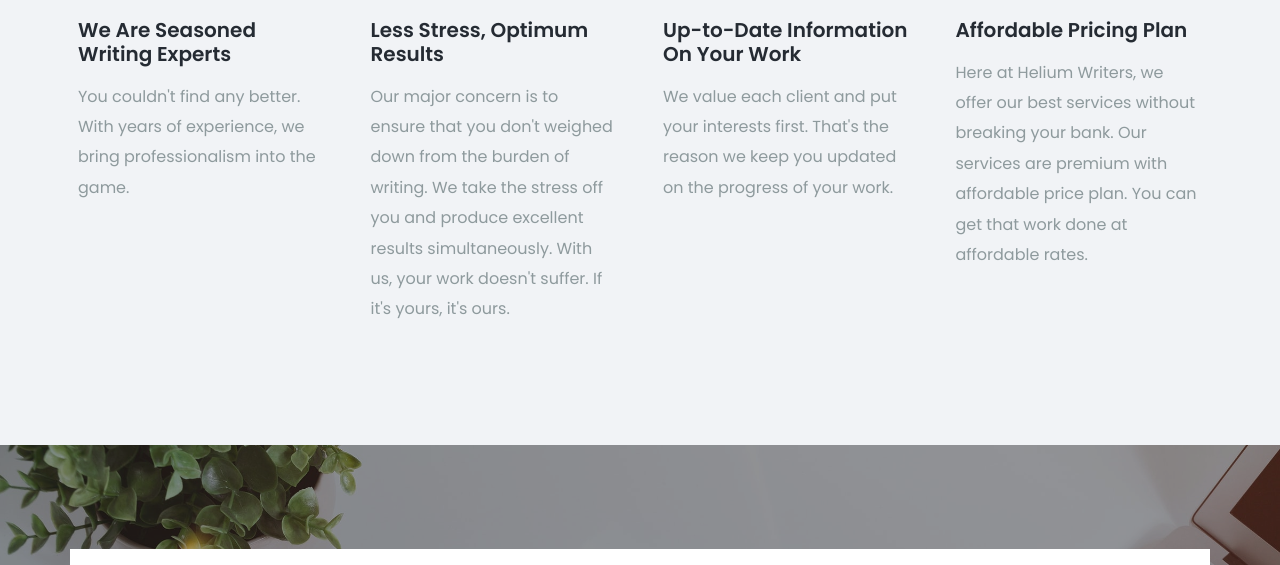
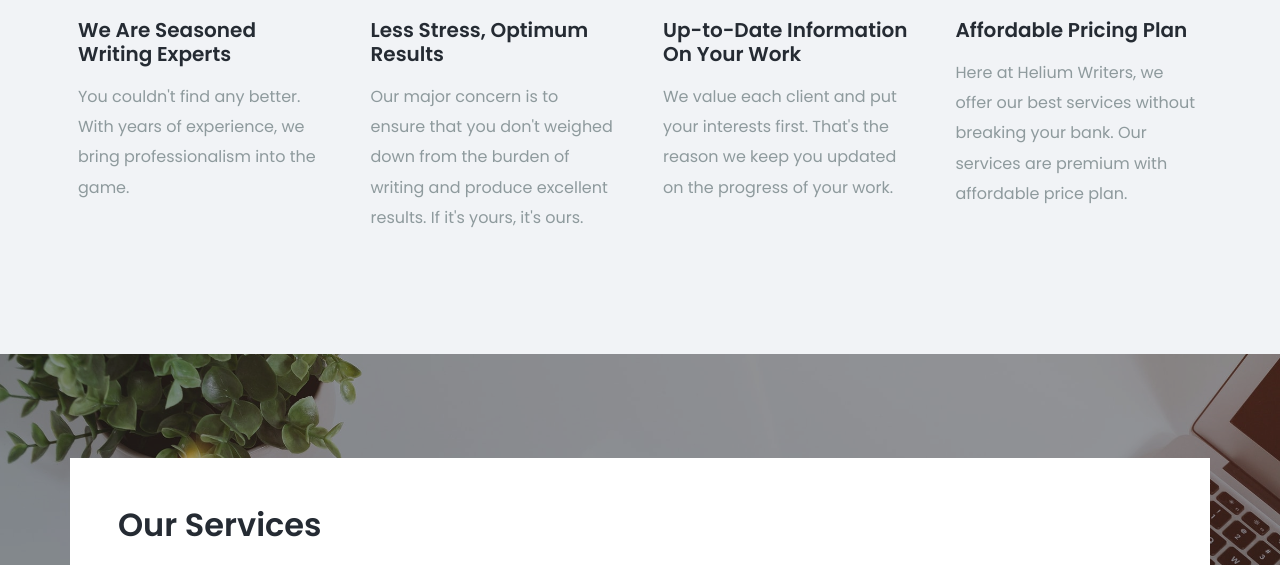
Before and after one commit to oracleofbakana/HeliumWriters, a PHP site: page / in a window 1280 px wide. Shown: the part 2110-2675 px from the top of the page. Run offline with PHP 8.4, Linux system fonts and the light colour scheme; some libraries are stand-ins or nearby versions.

Commit message:
Content Alignment Fixed

```diff
--- a/index.php
+++ b/index.php
@@ -179,9 +179,8 @@ $notification = $bon->ContactUs();
             <div class="featured-box px-2">
               <div class="featured-box-icon text-light border-bottom"><span class="w-100 text-20 font-weight-500">02.</span></div>
               <h3 class="font-weight-600 mb-3">Less Stress, Optimum Results</h3>
-              <p class="text-3 text-muted">Our major concern is to ensure that you don't weighed down from the burden of writing.
-							We take the stress off you and produce excellent results simultaneously.
-							With us, your work doesn't suffer. If it's yours, it's ours.</p>
+              <p class="text-3 text-muted">Our major concern is to ensure that you don't weighed down from the burden of writing and
+						 produce excellent results. If it's yours, it's ours.</p>
             </div>
           </div>
           <div class="col-sm-6 col-lg-3">
@@ -197,7 +196,7 @@ $notification = $bon->ContactUs();
               <div class="featured-box-icon text-light border-bottom"><span class="w-100 text-20 font-weight-500">04.</span></div>
               <h3 class="font-weight-600 mb-3">Affordable Pricing Plan</h3>
               <p class="text-3 text-muted">Here at Helium Writers, we offer our best services without breaking your bank.
-							Our services are premium with affordable price plan. You can get that work done at affordable rates.</p>
+							Our services are premium with affordable price plan. </p>
             </div>
           </div>
         </div>
```
